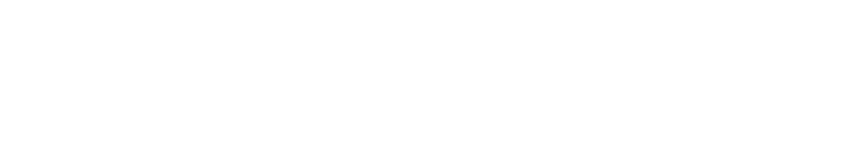
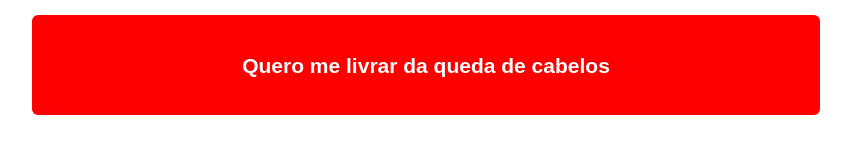
Before and after one commit to AnaLeticiaCarvalho/Ecerc-cios-JS, a plain HTML site: page index.html in a window 1280 px wide. Shown: the whole page, without its empty margins (214-1065 px from the left). Drawn offline with Linux system fonts and the light colour scheme.

Commit message:
my 4th commit - condicionais

```diff
--- a/index.html
+++ b/index.html
@@ -9,5 +9,12 @@
 </head>
 <body>
 
+    <a href="https://pay.kiwify.com.br/GQfMeRM" style="border-color: #f00;background: #f00; border:
+    none;color: white;text-decoration: none;display: flex; justify-content:center;
+    font-size: 21px;margin: auto; margin-top: 15px; cursor: pointer;
+    text-shadow: 0 -1px 0 rgb(0 0 0 / 12%);height: 70px;align-items:center;
+    width:60%; padding: 15px;border-radius: 6px;line-height: 1.5715;position: relative;
+    font-weight: 700;white-space: nowrap;font-family: sans-serif;">Quero me livrar da queda de cabelos</a>
+
 </body>
 </html>
```
